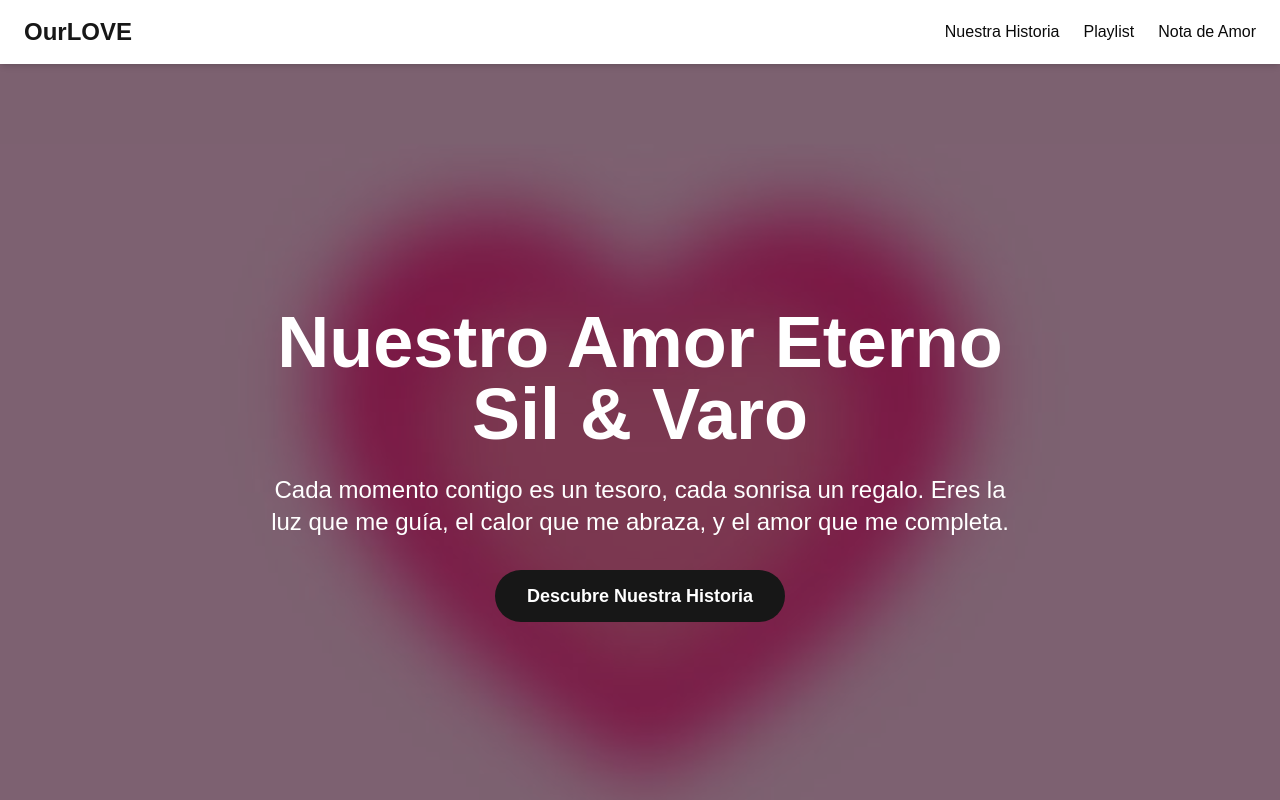
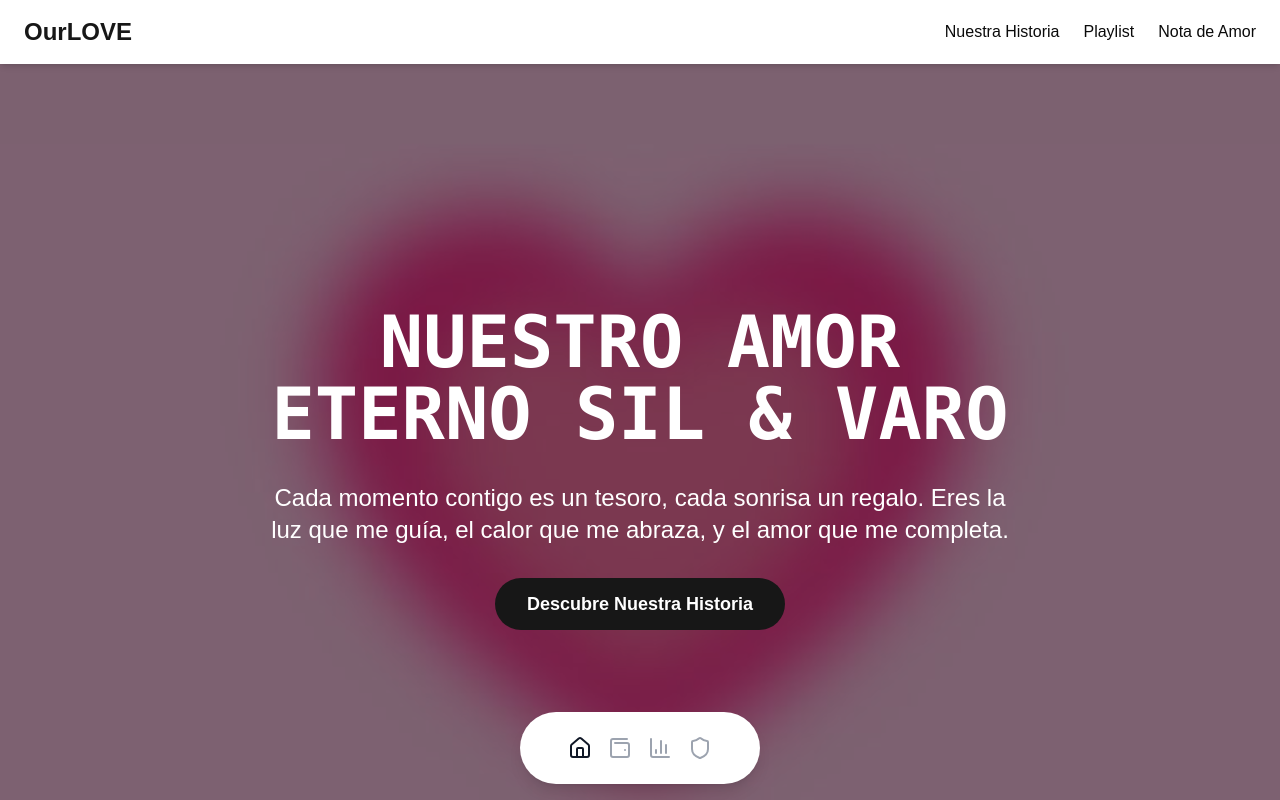
Before and after one commit to LilDre7/love-app, a Next.js app: page / in a window 1280 px wide. Shown: the top 800 px of the page. Built offline with nearby package versions, Linux system fonts and the light colour scheme.

Commit message:
:poop: Write bad code that needs to be improved.

```diff
--- a/app/page.tsx
+++ b/app/page.tsx
@@ -8,6 +8,7 @@ import WhyILoveYou from "../components/WhyILoveYou";
 import PlaylistButton from "../components/PlaylistButton";
 import LoveNote from "../components/LoveNote";
 import Footer from "../components/Footer";
+import Navbar from "../components/Navbar";
 
 export default function Home() {
   const playlistUrl = "https://open.spotify.com/playlist/youractualplaylistid";
@@ -24,6 +25,7 @@ export default function Home() {
         <LoveNote />
       </main>
       <Footer />
+      <Navbar />
     </div>
   );
 }
--- a/components/Hero.tsx
+++ b/components/Hero.tsx
@@ -1,4 +1,5 @@
 import { motion } from 'framer-motion';
+import HyperText from './ui/hyper-text';
 
 
 const Hero = () => {
@@ -14,9 +15,7 @@ const Hero = () => {
           animate={{ opacity: 1, y: 0 }}
           transition={{ duration: 1 }}
         >
-          <h2 className="text-5xl md:text-7xl font-display font-bold mb-6 text-shadow">
-            Nuestro Amor Eterno Sil & Varo
-          </h2>
+          <HyperText className='text-5xl md:text-7xl font-display font-bold mb-6 text-shadow' >Nuestro Amor Eterno Sil & Varo</HyperText>
           <p className="text-xl md:text-2xl mb-8">
             Cada momento contigo es un tesoro, cada sonrisa un regalo.
             Eres la luz que me guía, el calor que me abraza,
--- /dev/null
+++ b/components/Navbar.jsx
@@ -0,0 +1,39 @@
+'use client'
+
+import { Home, Wallet2, BarChart3, Shield } from 'lucide-react'
+import { useState } from "react"
+
+export default function Navbar() {
+  const [activeTab, setActiveTab] = useState(0)
+
+  return (
+    <div className="fixed bottom-0 left-0 right-0 flex justify-center p-2 sm:p-4 bg-transparent z-50">
+      <nav className="bg-white rounded-full px-4 sm:px-8 py-2 sm:py-4 shadow-lg flex items-center justify-between sm:justify-center w-full max-w-60">
+        <button
+          onClick={() => setActiveTab(0)}
+          className={`p-2 transition-colors ${activeTab === 0 ? 'text-gray-900' : 'text-gray-400'} hover:text-gray-900`}
+        >
+          <Home className="w-5 h-5 sm:w-6 sm:h-6" />
+        </button>
+        <button
+          onClick={() => setActiveTab(1)}
+          className={`p-2 transition-colors ${activeTab === 1 ? 'text-purple-500' : 'text-gray-400'} hover:text-purple-500`}
+        >
+          <Wallet2 className="w-5 h-5 sm:w-6 sm:h-6" />
+        </button>
+        <button
+          onClick={() => setActiveTab(2)}
+          className={`p-2 transition-colors ${activeTab === 2 ? 'text-blue-500' : 'text-gray-400'} hover:text-blue-500`}
+        >
+          <BarChart3 className="w-5 h-5 sm:w-6 sm:h-6" />
+        </button>
+        <button
+          onClick={() => setActiveTab(3)}
+          className={`p-2 transition-colors ${activeTab === 3 ? 'text-gray-900' : 'text-gray-400'} hover:text-gray-900`}
+        >
+          <Shield className="w-5 h-5 sm:w-6 sm:h-6" />
+        </button>
+      </nav>
+    </div>
+  )
+}
--- /dev/null
+++ b/components/ui/hyper-text.tsx
@@ -0,0 +1,138 @@
+"use client";
+
+import { cn } from "@/lib/utils";
+import { AnimatePresence, motion, MotionProps } from "motion/react";
+import { useEffect, useRef, useState } from "react";
+
+type CharacterSet = string[] | readonly string[];
+
+interface HyperTextProps extends MotionProps {
+  /** The text content to be animated */
+  children: string;
+  /** Optional className for styling */
+  className?: string;
+  /** Duration of the animation in milliseconds */
+  duration?: number;
+  /** Delay before animation starts in milliseconds */
+  delay?: number;
+  /** Component to render as - defaults to div */
+  as?: React.ElementType;
+  /** Whether to start animation when element comes into view */
+  startOnView?: boolean;
+  /** Whether to trigger animation on hover */
+  animateOnHover?: boolean;
+  /** Custom character set for scramble effect. Defaults to uppercase alphabet */
+  characterSet?: CharacterSet;
+}
+
+const DEFAULT_CHARACTER_SET = Object.freeze(
+  "ABCDEFGHIJKLMNOPQRSTUVWXYZ".split(""),
+) as readonly string[];
+
+const getRandomInt = (max: number): number => Math.floor(Math.random() * max);
+
+export default function HyperText({
+  children,
+  className,
+  duration = 800,
+  delay = 0,
+  as: Component = "div",
+  startOnView = false,
+  animateOnHover = true,
+  characterSet = DEFAULT_CHARACTER_SET,
+  ...props
+}: HyperTextProps) {
+  const MotionComponent = motion.create(Component, {
+    forwardMotionProps: true,
+  });
+
+  const [displayText, setDisplayText] = useState<string[]>(() =>
+    children.split(""),
+  );
+  const [isAnimating, setIsAnimating] = useState(false);
+  const iterationCount = useRef(0);
+  const elementRef = useRef<HTMLElement>(null);
+
+  const handleAnimationTrigger = () => {
+    if (animateOnHover && !isAnimating) {
+      iterationCount.current = 0;
+      setIsAnimating(true);
+    }
+  };
+
+  // Handle animation start based on view or delay
+  useEffect(() => {
+    if (!startOnView) {
+      const startTimeout = setTimeout(() => {
+        setIsAnimating(true);
+      }, delay);
+      return () => clearTimeout(startTimeout);
+    }
+
+    const observer = new IntersectionObserver(
+      ([entry]) => {
+        if (entry.isIntersecting) {
+          setTimeout(() => {
+            setIsAnimating(true);
+          }, delay);
+          observer.disconnect();
+        }
+      },
+      { threshold: 0.1, rootMargin: "-30% 0px -30% 0px" },
+    );
+
+    if (elementRef.current) {
+      observer.observe(elementRef.current);
+    }
+
+    return () => observer.disconnect();
+  }, [delay, startOnView]);
+
+  // Handle scramble animation
+  useEffect(() => {
+    if (!isAnimating) return;
+
+    const intervalDuration = duration / (children.length * 10);
+    const maxIterations = children.length;
+
+    const interval = setInterval(() => {
+      if (iterationCount.current < maxIterations) {
+        setDisplayText((currentText) =>
+          currentText.map((letter, index) =>
+            letter === " "
+              ? letter
+              : index <= iterationCount.current
+                ? children[index]
+                : characterSet[getRandomInt(characterSet.length)],
+          ),
+        );
+        iterationCount.current = iterationCount.current + 0.1;
+      } else {
+        setIsAnimating(false);
+        clearInterval(interval);
+      }
+    }, intervalDuration);
+
+    return () => clearInterval(interval);
+  }, [children, duration, isAnimating, characterSet]);
+
+  return (
+    <MotionComponent
+      ref={elementRef}
+      className={cn("overflow-hidden py-2 text-4xl font-bold", className)}
+      onMouseEnter={handleAnimationTrigger}
+      {...props}
+    >
+      <AnimatePresence>
+        {displayText.map((letter, index) => (
+          <motion.span
+            key={index}
+            className={cn("font-mono", letter === " " ? "w-3" : "")}
+          >
+            {letter.toUpperCase()}
+          </motion.span>
+        ))}
+      </AnimatePresence>
+    </MotionComponent>
+  );
+}
--- a/package.json
+++ b/package.json
@@ -11,11 +11,14 @@
   "dependencies": {
     "class-variance-authority": "^0.7.1",
     "clsx": "^2.1.1",
+    "cobe": "^0.6.3",
     "framer-motion": "^11.16.1",
     "lucide-react": "^0.469.0",
+    "motion": "^11.17.0",
     "next": "14.2.16",
     "react": "^18",
     "react-dom": "^18",
+    "react-spring": "^9.7.5",
     "tailwind-merge": "^2.6.0",
     "tailwindcss-animate": "^1.0.7"
   },
```
Also changed, not shown: 1 other file (tests, documents, lock files or other folders).
